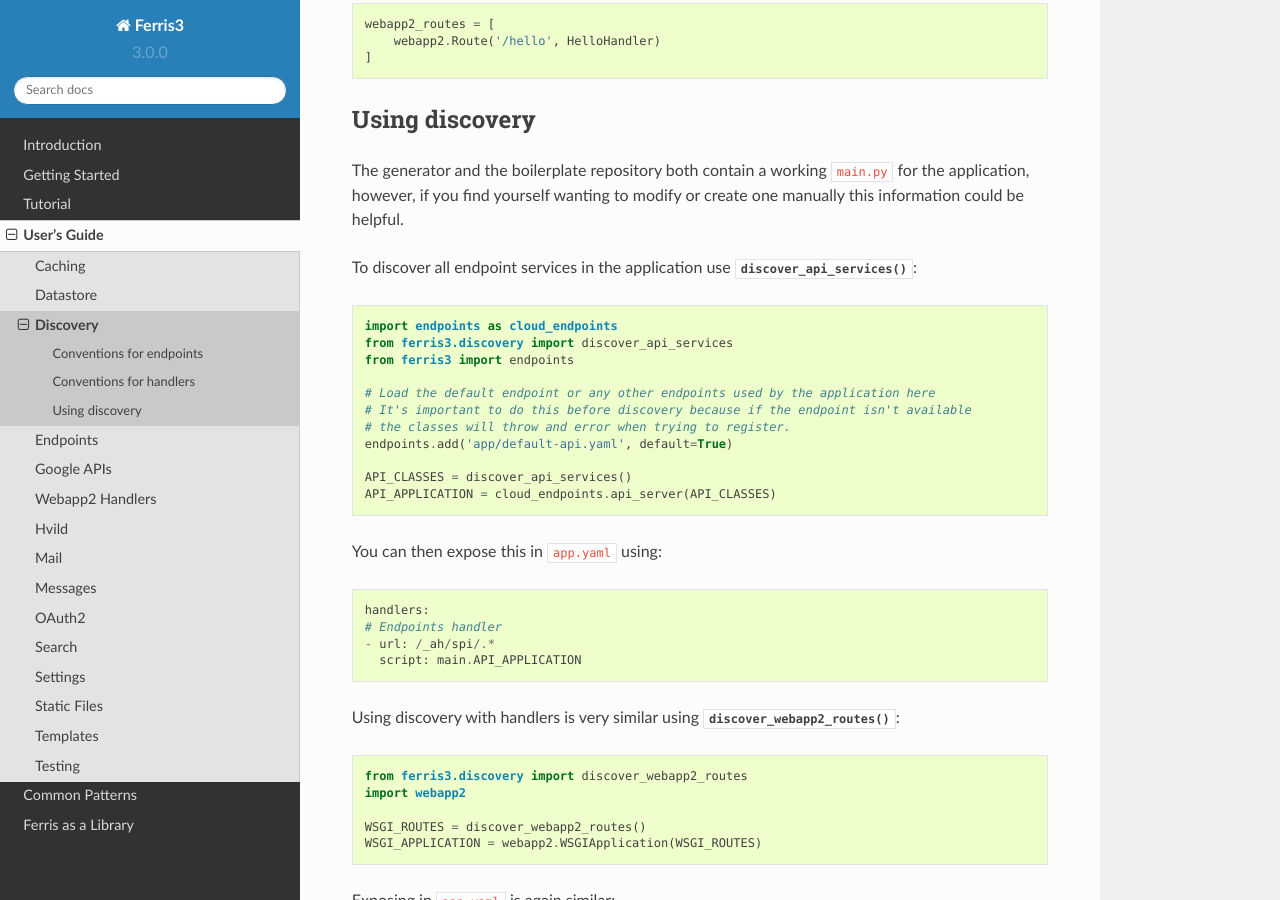
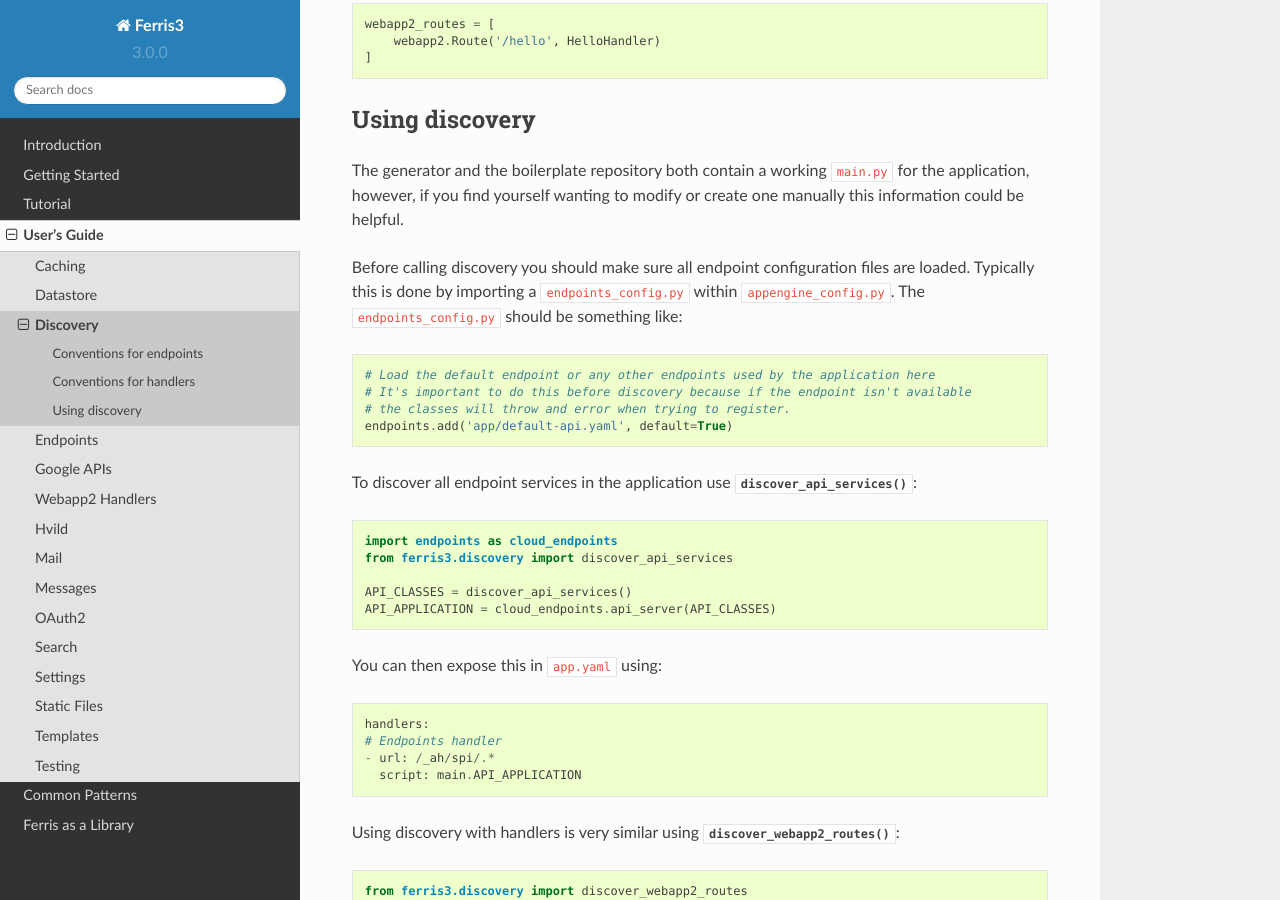
Before and after one commit to yowmamasita/ferris3, a Sphinx documentation site: the page built from docs/users_guide/discovery.rst, in a window 1280 px wide and 900 px high, scrolled down 832 px. Built offline with Sphinx 7.4.7 and the Read the Docs theme 2.0.0, drawn with Linux system fonts in a browser that asks for light colours.

Commit message:
Updating docs to fit new testing and configuration

```diff
--- a/docs/users_guide/discovery.rst
+++ b/docs/users_guide/discovery.rst
@@ -38,16 +38,17 @@
 
 The generator and the boilerplate repository both contain a working ``main.py`` for the application, however, if you find yourself wanting to modify or create one manually this information could be helpful.
 
-To discover all endpoint services in the application use :func:`discover_api_services`::
-
-    import endpoints as cloud_endpoints
-    from ferris3.discovery import discover_api_services
-    from ferris3 import endpoints
+Before calling discovery you should make sure all endpoint configuration files are loaded. Typically this is done by importing a ``endpoints_config.py`` within ``appengine_config.py``. The ``endpoints_config.py`` should be something like::
 
     # Load the default endpoint or any other endpoints used by the application here
     # It's important to do this before discovery because if the endpoint isn't available
     # the classes will throw and error when trying to register.
     endpoints.add('app/default-api.yaml', default=True)
+
+To discover all endpoint services in the application use :func:`discover_api_services`::
+
+    import endpoints as cloud_endpoints
+    from ferris3.discovery import discover_api_services
 
     API_CLASSES = discover_api_services()
     API_APPLICATION = cloud_endpoints.api_server(API_CLASSES)
--- a/docs/users_guide/endpoints.rst
+++ b/docs/users_guide/endpoints.rst
@@ -47,7 +47,7 @@
     - 462711127220-1mr3uha1ukgicv4s0ebvo26bulkpb4k1.apps.googleusercontent.com
 
 
-Once you've defined your endpoint you need to instruct Ferris to load it and make it available. You'll need to modify ``main.py`` and add:
+Once you've defined your endpoint you need to instruct Ferris to load it and make it available. You'll need to modify ``endpoints_config.py`` and add:
 
     endpoints.add('app/my-new-endpoint.yaml')
 
```
Also changed, not shown: docs/users_guide/testing.rst (+44 -0 lines).
